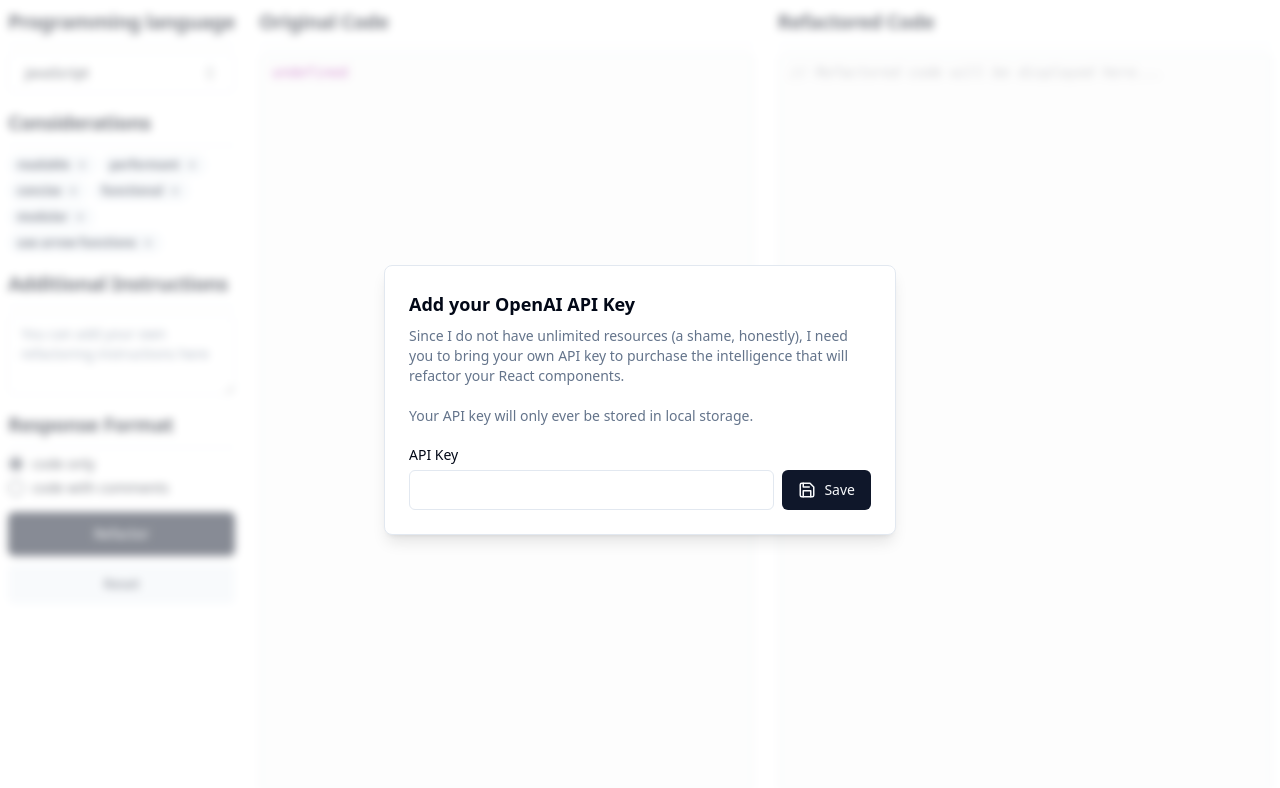
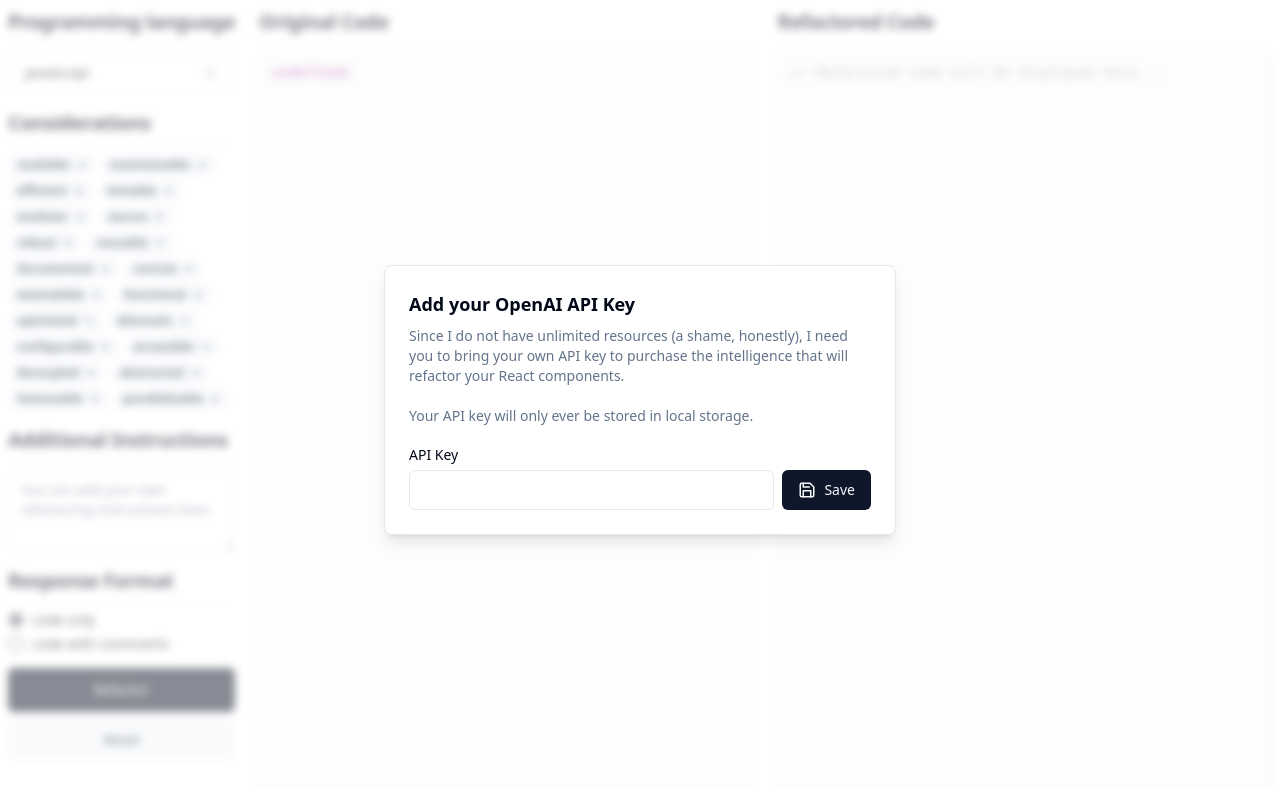
Before and after one commit to daniel-black/refactory, a Next.js app: page /refactor in a window 1280 px wide. Shown: the top 788 px of the page. Built offline with nearby package versions, Linux system fonts and the light colour scheme.

Commit message:
add more considerations

```diff
--- a/src/app/api/refactor/route.ts
+++ b/src/app/api/refactor/route.ts
@@ -10,9 +10,6 @@
   const parsedBody = refactorRequestBodySchema.parse(body);
 
   const builtMessages = buildMessages(parsedBody);
-  // console.log("\nconstructed messages: ");
-  // console.log(builtMessages);
-  // console.log();
 
   const openai = new OpenAI({
     apiKey: body.apiKey,
--- a/src/app/refactor/page.tsx
+++ b/src/app/refactor/page.tsx
@@ -20,6 +20,29 @@
   getLanguageNameFromIdentifier,
 } from "@/utils/languages";
 
+const considerationsList = [
+  "readable", // Readability often directly translates to maintainability.
+  "maintainable", // Maintainable code can easily be expanded, updated or debugged.
+  "efficient", // Efficiency ensures that the code runs with minimal wasted resources.
+  "testable", // Testable code is crucial for identifying and fixing bugs early.
+  "modular", // Modularity simplifies understanding and development of the code.
+  "secure", // Security is vital for protecting data and system integrity.
+  "robust", // Robust code can handle unexpected inputs or situations without breaking.
+  "reusable", // Reusability reduces duplication and increases code clarity.
+  "documented", // Documentation helps developers understand the purpose and function of code.
+  "concise", // Conciseness makes the code easier to read and understand.
+  "extendable", // Extensibility makes it easy to add new features or capabilities.
+  "functional", // Functional programming can lead to less bugs and more predictable code.
+  "optimized", // Optimization ensures that the code performs its best for its intended use case.
+  "idiomatic", // Following language idioms helps others understand your code.
+  "configurable", // Configurability allows easy adjustment to different situations.
+  "accessible", // Accessibility ensures the software can be used by as many people as possible.
+  "decoupled", // Decoupling makes each part of the code more independent and easier to manage.
+  "abstracted", // Abstraction hides complexity and makes the code easier to reason about.
+  "immutable", // Immutability can help make the code safer and easier to reason about.
+  "parallelizable", // Parallelizability could be useful for performance but is not always needed.
+];
+
 export default function RefactorPage() {
   const [language, setLanguage] = useState<LanguageIdentifier>("javascript");
   const [considerations, setConsiderations] = useState<string[]>([]);
@@ -29,6 +52,7 @@
 
   const {
     input,
+    setInput,
     handleInputChange,
     handleSubmit,
     messages,
@@ -37,7 +61,6 @@
     reload,
     setMessages,
   } = useChat({
-    id: "chat1",
     api: "/api/refactor",
     body: {
       apiKey,
@@ -47,6 +70,9 @@
       language: getLanguageNameFromIdentifier(language),
     },
   });
+
+  console.log(messages);
+  console.log(input);
 
   function onBadgeClick(consideration: string) {
     if (considerations.includes(consideration)) {
@@ -61,6 +87,7 @@
   }
 
   function reset() {
+    setInput("");
     setMessages([]);
     setConsiderations([]);
     setAdditionalInstructions("");
@@ -88,37 +115,13 @@
           <div className="space-y-2">
             <H2>Considerations</H2>
             <div className="flex flex-wrap gap-1">
-              <SelectableBadge
-                label="readable"
-                selected={considerations.includes("readable")}
-                onClick={onBadgeClick}
-              />
-              <SelectableBadge
-                label="performant"
-                selected={considerations.includes("performant")}
-                onClick={onBadgeClick}
-              />
-              <SelectableBadge
-                label="concise"
-                selected={considerations.includes("concise")}
-                onClick={onBadgeClick}
-              />
-
-              <SelectableBadge
-                label="functional"
-                selected={considerations.includes("functional")}
-                onClick={onBadgeClick}
-              />
-              <SelectableBadge
-                label="modular"
-                selected={considerations.includes("modular")}
-                onClick={onBadgeClick}
-              />
-              <SelectableBadge
-                label="use arrow functions"
-                selected={considerations.includes("use arrow functions")}
-                onClick={onBadgeClick}
-              />
+              {considerationsList.map((consideration) => (
+                <SelectableBadge
+                  label={consideration}
+                  selected={considerations.includes(consideration)}
+                  onClick={onBadgeClick}
+                />
+              ))}
             </div>
           </div>
           <div className="space-y-2">
--- a/src/components/RefactoredCode.tsx
+++ b/src/components/RefactoredCode.tsx
@@ -27,7 +27,6 @@
   let text = "// Refactored code will be displayed here...";
 
   if (refactorMessage) {
-    console.log(refactorMessage.content);
     const { content } = refactorMessage;
 
     languageIdentifier = getLanguageIdentifierFromMarkdown(content);
```
